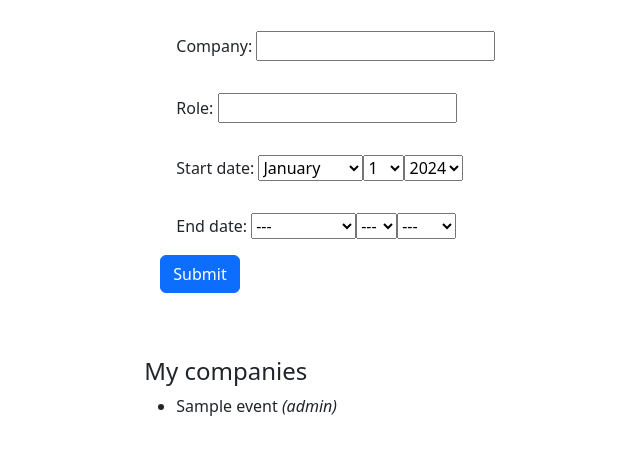
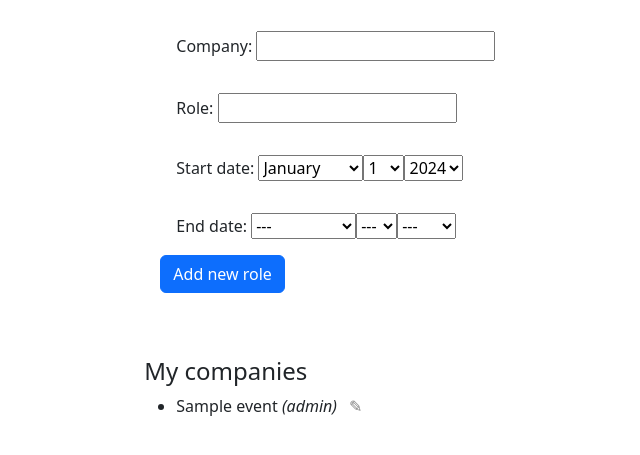
Before and after one commit to slivermon/resume_builder_poc, a Django app: page /resume/editor/ in a window 1280 px wide. Shown: the part 159-614 px from the top of the page, without its empty margins (77-717 px from the left). Run offline with Django 5.2, Linux system fonts and the light colour scheme; a user stored in the database is signed in; tables that the repository leaves empty hold one stand-in row (values such as "Sample post"); some libraries are stand-ins or nearby versions.

Commit message:
feat: Add company update to editor

```diff
--- a/app/resume_builder/static/resume_builder/css/resume_builder.css
+++ b/app/resume_builder/static/resume_builder/css/resume_builder.css
@@ -18,3 +18,8 @@ ul.detail-bullets {
     /* padding: 10;
     margin: 10; */
 }
+
+a.pencil {
+    color: grey;
+    text-decoration: none;
+}
--- a/app/resume_builder/templates/resume_builder/editor.html
+++ b/app/resume_builder/templates/resume_builder/editor.html
@@ -30,31 +30,20 @@
     {% endfor %}
 
     <div class="d-grid gap-2 d-md-block justify-content-center">
-        <input class="btn btn-primary" type="submit" value="Submit">
+        <input class="btn btn-primary" type="submit" value="Add new role">
     </div>
 </form>
+
+
 
 {% if timeline %}
     <h4 class="pt-5">My companies</h4>
 {% for event in timeline %}
     {{ event.company }}
-    <div class="d-flex flex-row align-items-center">
-        <!-- <div class="col-sm-8 justify-conent-start">
-            <span>{{ event.org_name }}</span>:  <span>{{ event.role_name }}</span>
-        </div> -->
-        <!-- <div class="col-sm-4 justify-conent-end">
-            <span>{{ event.start_date | date:"F Y" }}
-                {% if event.end_date %}
-                     - {{ event.end_date | date:"F Y" }}
-                {% else %}
-                    - <span>present</span>
-                {% endif %}
-            </span>
-        </div>                -->
-    </div>
     <ul class="">
         <li>
             <span>{{ event.org_name }}</span> <span class="fst-italic">({{ event.role_name }})</span>
+            <a href="/resume/editor/company/{{ event.id }}" class="pencil ms-2"><span class="pencil">&#9998;</span></a>
         </li>
     </ul>
 {% endfor %}
--- a/app/resume_builder/urls.py
+++ b/app/resume_builder/urls.py
@@ -8,5 +8,7 @@ urlpatterns = [
     # resume/
     path("", views.Index.as_view(), name="index"),
     path("editor/", views.Editor.as_view(), name="editor"),
+    path("editor/company/<int:pk>/", views.UpdateCompany.as_view(), name="update_company"),
+    path("editor/details/", views.UpdateDetails.as_view(), name="update_details"),
     path("download/", views.Download.as_view(), name="download"),
 ]
--- a/app/resume_builder/views.py
+++ b/app/resume_builder/views.py
@@ -1,7 +1,7 @@
-# from typing import Any
 from django.contrib import messages
 from django.contrib.auth.mixins import LoginRequiredMixin
-from django.views.generic import (TemplateView, ListView, CreateView)
+from django.urls import reverse_lazy
+from django.views.generic import (CreateView, ListView, TemplateView, UpdateView)
 
 
 from .forms import TimelineForm
@@ -55,5 +55,23 @@ class Editor(LoginRequiredMixin, CreateView):
         return super().form_valid(form) # Saves the form
 
 
+class UpdateCompany(LoginRequiredMixin, UpdateView):
+    model = Timeline_Event
+    form_class = TimelineForm
+    template_name = "resume_builder/update_company.html"
+    success_url = "/resume/editor/"
+
+    def get_object(self, queryset=None):
+        return Timeline_Event.objects.get(pk=self.kwargs["pk"])
+
+    def get_context_data(self, **kwargs):
+        context = super().get_context_data(**kwargs)
+        context["timeline_detail"] = Timeline_Event_Detail.objects.filter(user_id=self.request.user.id)
+        return context
+
+
+class UpdateDetails(LoginRequiredMixin, UpdateView):
+    pass
+
 class Download(LoginRequiredMixin, TemplateView):
     template_name = "resume_builder/download.html"
```
